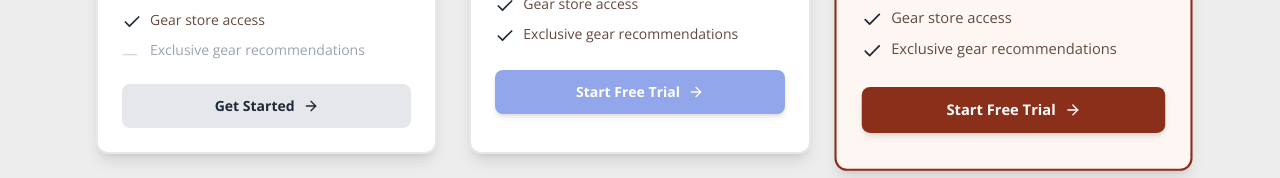
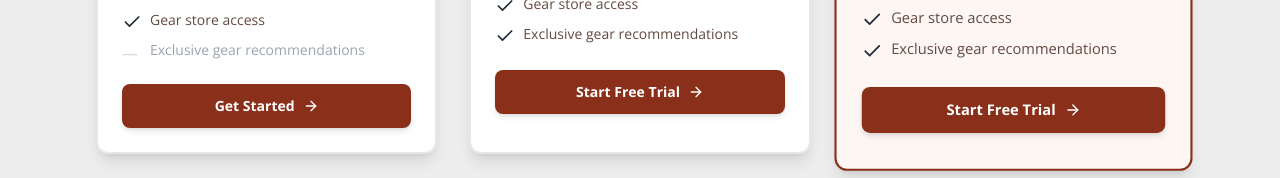
Before and after one commit to llanesjoseph/Thegameplan, a Next.js app: page /dashboard/athlete/pricing in a window 1280 px wide. Shown: the part 1000-1178 px from the top of the page. Built offline with nearby package versions, Linux system fonts and the light colour scheme; no server answers.

Commit message:
FIX: Update all tier button colors to match Tier 3
- All tier buttons now use the same dark red color (#892F1A)
- Removed conditional button styling
- Consistent button appearance across all three tiers

```diff
--- a/app/dashboard/athlete/pricing/page.tsx
+++ b/app/dashboard/athlete/pricing/page.tsx
@@ -276,13 +276,7 @@ export default function AthletePricingPage() {
                     <button
                       onClick={() => handleSubscribe(tier.id)}
                       disabled={loading !== null}
-                      className={`w-full py-3 px-6 rounded-lg font-semibold text-sm transition-all disabled:opacity-50 disabled:cursor-not-allowed flex items-center justify-center gap-2 ${
-                        isPopular
-                          ? 'bg-[#892F1A] text-white hover:bg-[#7a2717] shadow-md'
-                          : tier.id === 'free'
-                          ? 'bg-gray-200 text-gray-800 hover:bg-gray-300'
-                          : 'bg-[#91A6EB] text-white hover:bg-[#7b93e3] shadow-md'
-                      }`}
+                      className="w-full py-3 px-6 rounded-lg font-semibold text-sm transition-all disabled:opacity-50 disabled:cursor-not-allowed flex items-center justify-center gap-2 bg-[#892F1A] text-white hover:bg-[#7a2717] shadow-md"
                     >
                       {loading === tier.id ? (
                         <>
```
